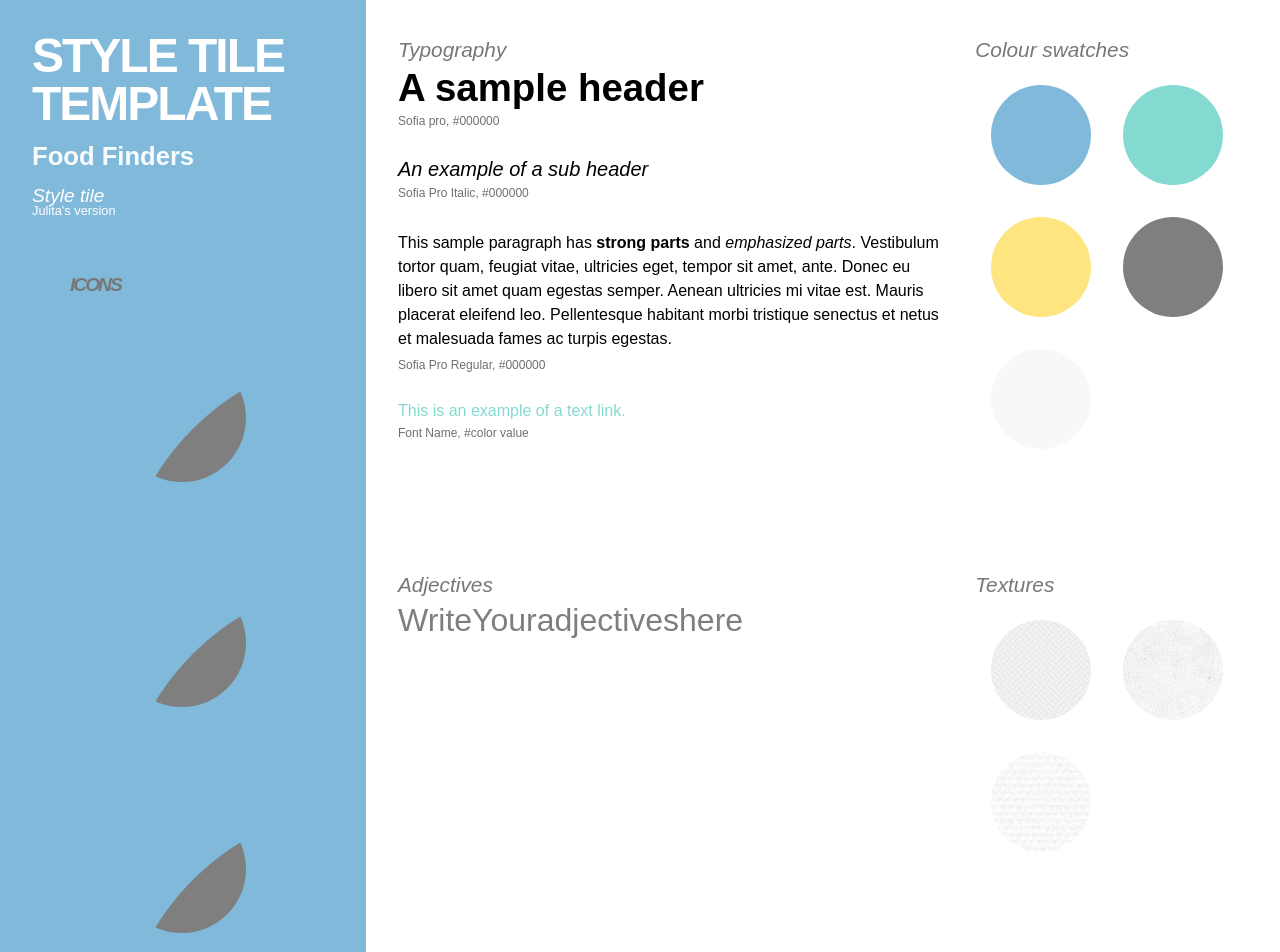
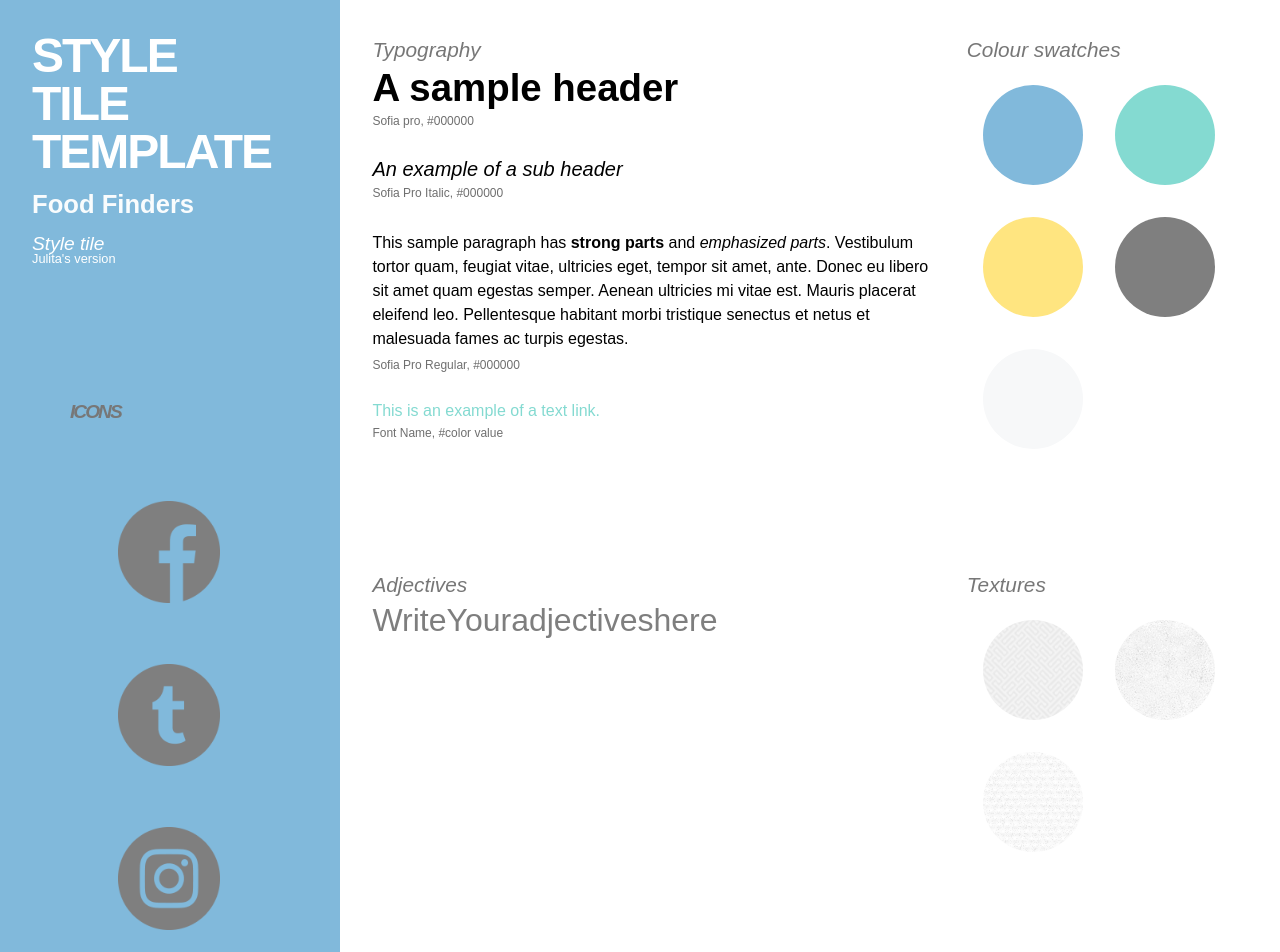
Before and after one commit to julitabanyte/food-finders-styletile, a plain HTML site: page index.html in a window 1280 px wide. Shown: the top 952 px of the page. Drawn offline with Linux system fonts and the light colour scheme; a web font is replaced by a local one.

Commit message:
icon changes

```diff
--- a/css/style.css
+++ b/css/style.css
@@ -204,22 +204,14 @@ ul li:last-child {
 .icons li {
     margin-right: 5vw;
     margin: 1em;
-    height: 10vw;
-    width: 10vw;
-    border-radius: 50%
+    height: 8vw;
+    width: 8vw;
+    border-radius: 50%;
+    margin-bottom: 5px
+
 }
 
-.icon-swatch-1 {
-    background: url(../img/001-facebook.png);
-}
 
-.icon-swatch-2 {
-    background: url(../img/002-twitter.png);
-}
-
-.icon-swatch-3 {
-    background: url(../img/011-instagram.png);
-}
 
 button {
     padding: 1rem;
--- a/index.html
+++ b/index.html
@@ -132,16 +132,16 @@
           <section class="icons">
            <h3 class="section-heading">Icons</h3>
            <ul class="swatchgrid">
-            <li class="icon-swatch-1"></li>
-            <li class="icon-swatch-2"></li>
-            <li class="icon-swatch-3"></li>
+            <li class="icon-swatch-1"><img src="img/001-facebook.png"></li>
+            <li class="icon-swatch-2"><img src="img/002-twitter.png"></li>
+            <li class="icon-swatch-3"><img src="img/011-instagram.png"></li>
           </ul>
           </section>
       <p>Here we can place icons.</p></div>
     </div>
 
     <main>
-<!--      <div class="column">-->
+<!--      <div class="column">-->s
         <section class="swatches">
           <h3 class="section-heading">Colour swatches</h3>
           <ul class="swatchgrid">
```
